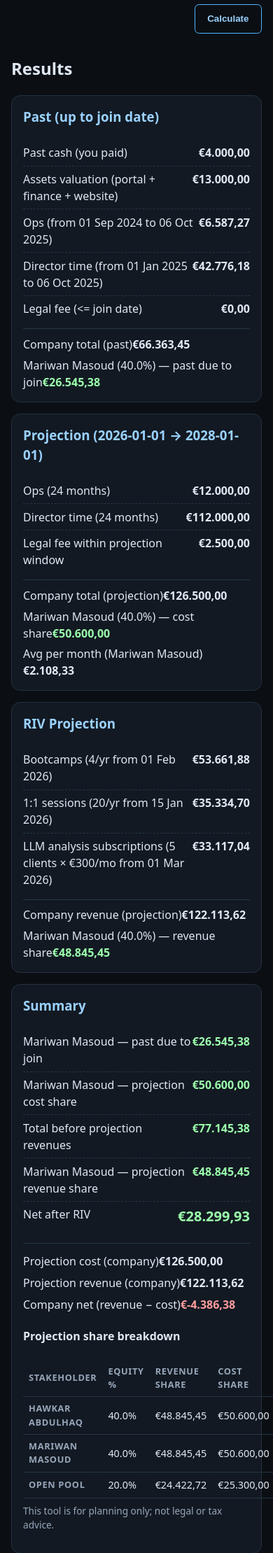
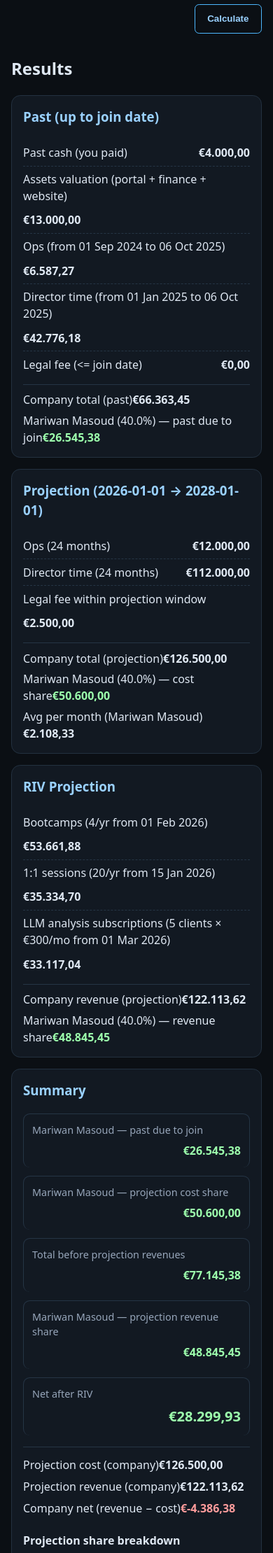
Before and after one commit to AIforimpact22/bvshares, a Flask app: page / in a window 390 px wide; the page is wider, and only the part inside the window is pictured. Shown: the part 2369-4588 px from the top of that part at 70% size. Run offline with Flask 3, Linux system fonts and the light colour scheme.

Commit message:
Improve summary layout responsiveness

```diff
--- a/templates/base.html
+++ b/templates/base.html
@@ -34,12 +34,22 @@
     .card{background:var(--card);border:1px solid #233140;border-radius:.8rem;padding:1rem}
     .card h3{margin-top:0;color:var(--accent)}
     .list{list-style:none;padding:0;margin:0}
-    .list li{display:flex;justify-content:space-between;padding:.4rem 0;border-bottom:1px dashed #253545}
+    .list li{display:flex;justify-content:space-between;padding:.4rem 0;border-bottom:1px dashed #253545;align-items:flex-start;gap:.65rem;flex-wrap:wrap}
     .list li:last-child{border-bottom:0}
     .totals{margin-top:.6rem;border-top:1px solid #253545;padding-top:.6rem;display:flex;flex-direction:column;gap:.35rem}
     .highlight{color:var(--ok);font-weight:700}
     .big{font-size:1.25rem}
     .summary .note{color:var(--muted);font-size:.85rem;margin-top:.5rem}
+    .summary .list{display:grid;grid-template-columns:repeat(3,minmax(0,1fr));gap:.75rem 1rem;margin:0 0 1rem 0}
+    .summary .list li{border:1px solid #253545;border-radius:.6rem;padding:.75rem;border-bottom:0;flex-direction:column;align-items:flex-start;gap:.4rem}
+    .summary .list li span{color:var(--muted);font-size:.9rem}
+    .summary .list li strong{align-self:flex-end}
+    @media (max-width:900px){
+      .summary .list{grid-template-columns:repeat(auto-fit,minmax(220px,1fr))}
+    }
+    @media (max-width:600px){
+      .summary .list{grid-template-columns:1fr}
+    }
     .summary .totals.overall{margin-top:1rem;border-top:1px solid #253545;padding-top:.8rem;gap:.45rem}
     .share-table{width:100%;border-collapse:collapse;margin-top:.75rem;font-size:.9rem}
     .share-table th,.share-table td{padding:.45rem .5rem;border-bottom:1px solid #253545;text-align:left}
```
Also changed, not shown: static/style.css (+11 -1 lines).
